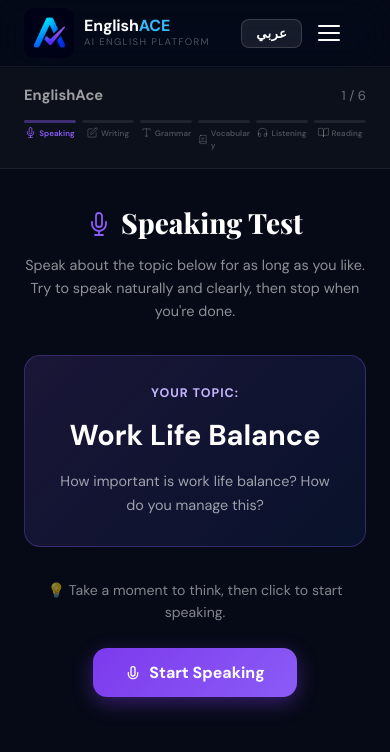
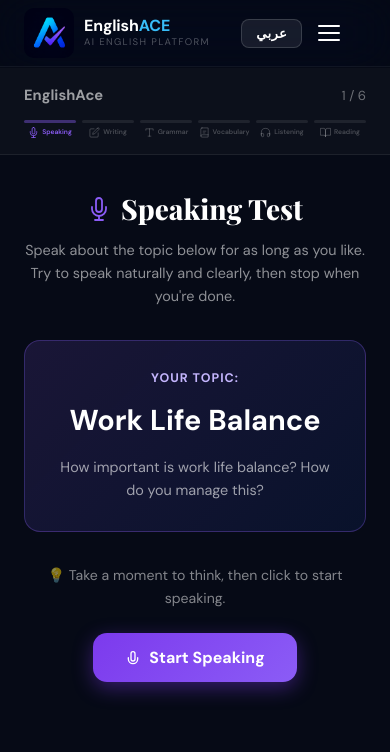
Before and after one commit to mrfar00uk0k-spec/EnglishAce, a React (Vite) app: page /assessment in a window 390 px wide. Shown: the top 752 px of the page. Built offline with nearby package versions, Linux system fonts and the light colour scheme.

Commit message:
Update Assessment.jsx

```diff
--- a/src/pages/Assessment.jsx
+++ b/src/pages/Assessment.jsx
@@ -102,7 +102,7 @@ export default function Assessment() {
                     <div style={{ display: 'flex', alignItems: 'center', gap: 3 }}>
                       {Icon && <Icon size={11} color={active ? color : done ? color : 'rgba(255,255,255,0.25)'} />}
                       <span style={{
-                        fontSize: window.innerWidth <= 768 ? '0.5rem' : '0.65rem', fontWeight: 600,
+                        fontSize: window.innerWidth <= 768 ? '0.42rem' : '0.65rem', fontWeight: 600,
                         color: active ? color : done ? color + 'cc' : 'rgba(255,255,255,0.25)',
                       }}>{stepLabels[key]}</span>
                     </div>
```
